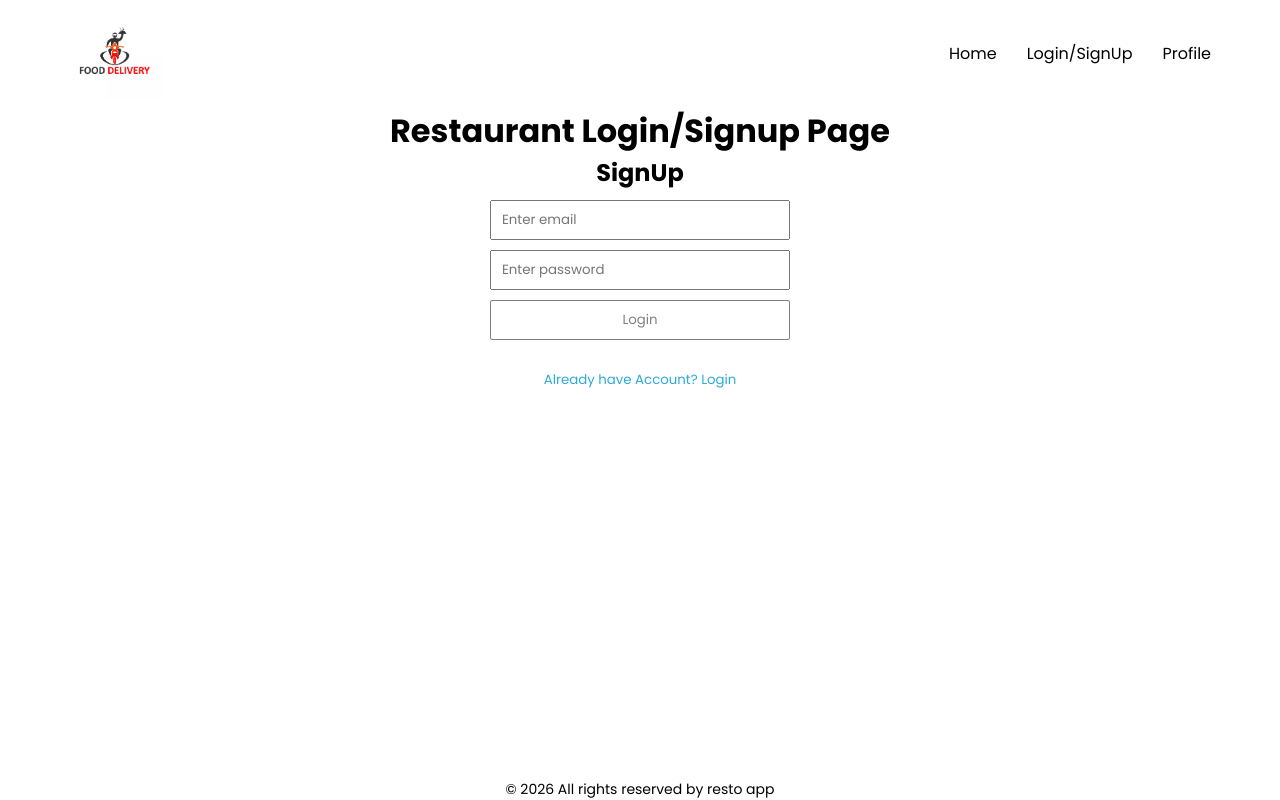
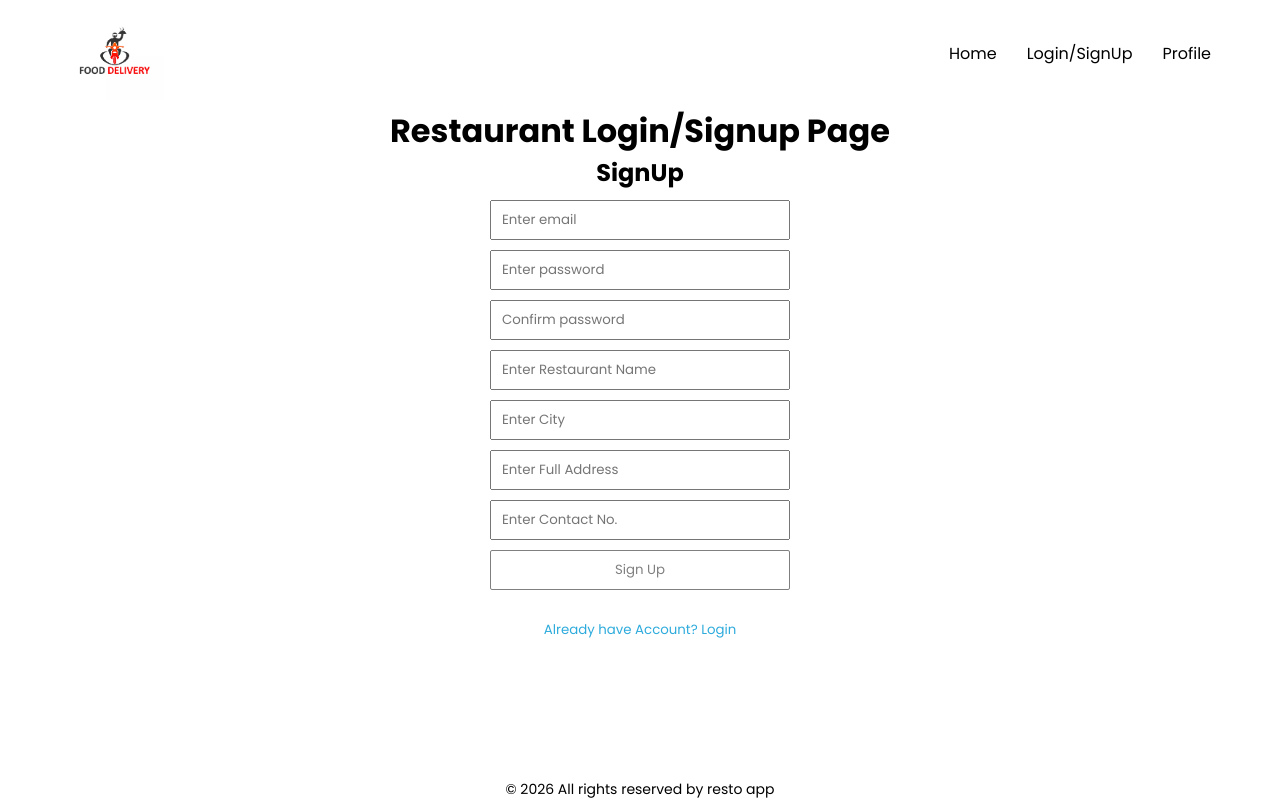
Before and after one commit to syedalaiba52/resto-app, a Next.js app: page /restaurant in a window 1280 px wide. Both pictures are taken after a click on the button "Do not have Account? SignUp". Built offline with nearby package versions, Linux system fonts and the light colour scheme.

Commit message:
DB connection and  Restaurant signup form data handle

```diff
--- a/src/app/_components/RestaurantLogin.jsx
+++ b/src/app/_components/RestaurantLogin.jsx
@@ -5,35 +5,27 @@ const RestaurantLogin = () => {
 
       <div>
         <div className="input-wrapper">
-          <input className="input-field" type="email" placeholder="Enter email" />
+          <input
+            className="input-field"
+            type="email"
+            placeholder="Enter email"
+            // value={email}
+            // onChange={(event) => setEmail(event.target.value)}
+          />
         </div>
 
         <div className="input-wrapper">
-          <input className="input-field" type="password" placeholder="Enter password" />
-        </div>
-
-         <div className="input-wrapper">
-          <input className="input-field" type="password" placeholder="Confirm password" />
-        </div>
-
-         <div className="input-wrapper">
-          <input className="input-field" type="text" placeholder="Enter Restaurant Name" />
-        </div>
-
-         <div className="input-wrapper">
-          <input className="input-field" type="text" placeholder="Enter City" />
-        </div>
-
-         <div className="input-wrapper">
-          <input className="input-field" type="text" placeholder="Enter Full Address" />
-        </div>
-
-         <div className="input-wrapper">
-          <input className="input-field" type="tel" placeholder="Enter Contact No." />
+          <input
+            className="input-field"
+            type="password"
+            placeholder="Enter password"
+            // value={email}
+            // onChange={(event) => setEmail(event.target.value)}
+          />
         </div>
 
         <div className="input-wrapper">
-          <button className="button">Sign Up</button>
+          <button className="button">Login</button>
         </div>
       </div>
     </>
--- a/src/app/_components/RestaurantSignUp.jsx
+++ b/src/app/_components/RestaurantSignUp.jsx
@@ -1,23 +1,101 @@
+import { useState } from "react";
+
 const RestaurantSignUp = () => {
+  const [email, setEmail] = useState("");
+  const [password, setPassword] = useState("");
+  const [c_password, setC_password] = useState("");
+  const [name, setName] = useState("");
+  const [city, setCity] = useState("");
+  const [address, setAddress] = useState("");
+  const [contact, setContact] = useState("");
+
+  const handleSignup = () => {
+    console.log(email, password, c_password, name, city, address, contact);
+  };
+
   return (
     <>
       <h2>SignUp</h2>
 
-       <div>
+      <div>
         <div className="input-wrapper">
-          <input className="input-field" type="email" placeholder="Enter email" />
+          <input
+            className="input-field"
+            type="email"
+            placeholder="Enter email"
+            value={email}
+            onChange={(event) => setEmail(event.target.value)}
+          />
         </div>
 
         <div className="input-wrapper">
-          <input className="input-field" type="password" placeholder="Enter password" />
+          <input
+            className="input-field"
+            type="password"
+            placeholder="Enter password"
+            value={password}
+            onChange={(event) => setPassword(event.target.value)}
+          />
         </div>
 
         <div className="input-wrapper">
-          <button className="button">Login</button>
+          <input
+            className="input-field"
+            type="password"
+            placeholder="Confirm password"
+            value={c_password}
+            onChange={(event) => setC_password(event.target.value)}
+          />
+        </div>
+
+        <div className="input-wrapper">
+          <input
+            className="input-field"
+            type="text"
+            placeholder="Enter Restaurant Name"
+            value={name}
+            onChange={(event) => setName(event.target.value)}
+          />
+        </div>
+
+        <div className="input-wrapper">
+          <input
+            className="input-field"
+            type="text"
+            placeholder="Enter City"
+            value={city}
+            onChange={(event) => setCity(event.target.value)}
+          />
+        </div>
+
+        <div className="input-wrapper">
+          <input
+            className="input-field"
+            type="text"
+            placeholder="Enter Full Address"
+            value={address}
+            onChange={(event) => setAddress(event.target.value)}
+          />
+        </div>
+
+        <div className="input-wrapper">
+          <input
+            className="input-field"
+            type="tel"
+            placeholder="Enter Contact No."
+            value={contact}
+            onChange={(event) => setContact(event.target.value)}
+          />
+        </div>
+
+        <div className="input-wrapper">
+          <button className="button" onClick={handleSignup}>
+            Sign Up
+          </button>
         </div>
       </div>
     </>
-  )
-}
+  );
+};
 
 export default RestaurantSignUp;
--- /dev/null
+++ b/src/app/api/restaurant/route.js
@@ -0,0 +1,13 @@
+import { connectionStr } from "@/app/lib/db";
+import { restaurantSchema } from "@/app/lib/restaurantsModel";
+import mongoose from "mongoose";
+import { NextResponse } from "next/server";
+
+export async function GET() {
+  await mongoose.connect(connectionStr, { useNewUrlParser: true });
+
+  const data = await restaurantSchema.find();
+  console.log(data);
+
+  return NextResponse.json({ result: data });
+}
--- /dev/null
+++ b/src/app/lib/db.js
@@ -0,0 +1,8 @@
+const { username, password } = process.env;
+
+export const connectionStr =
+  "mongodb+srv://" +
+  username +
+  ":" +
+  password +
+  "@cluster0.azlnpal.mongodb.net/restoDB?appName=Cluster0";
--- /dev/null
+++ b/src/app/lib/restaurantsModel.js
@@ -0,0 +1,8 @@
+import mongoose from "mongoose";
+
+const restaurantModel = new mongoose.Schema({
+  name: String,
+});
+
+export const restaurantSchema =
+  mongoose.models.restaurants || mongoose.model("restaurants", restaurantModel);
```
